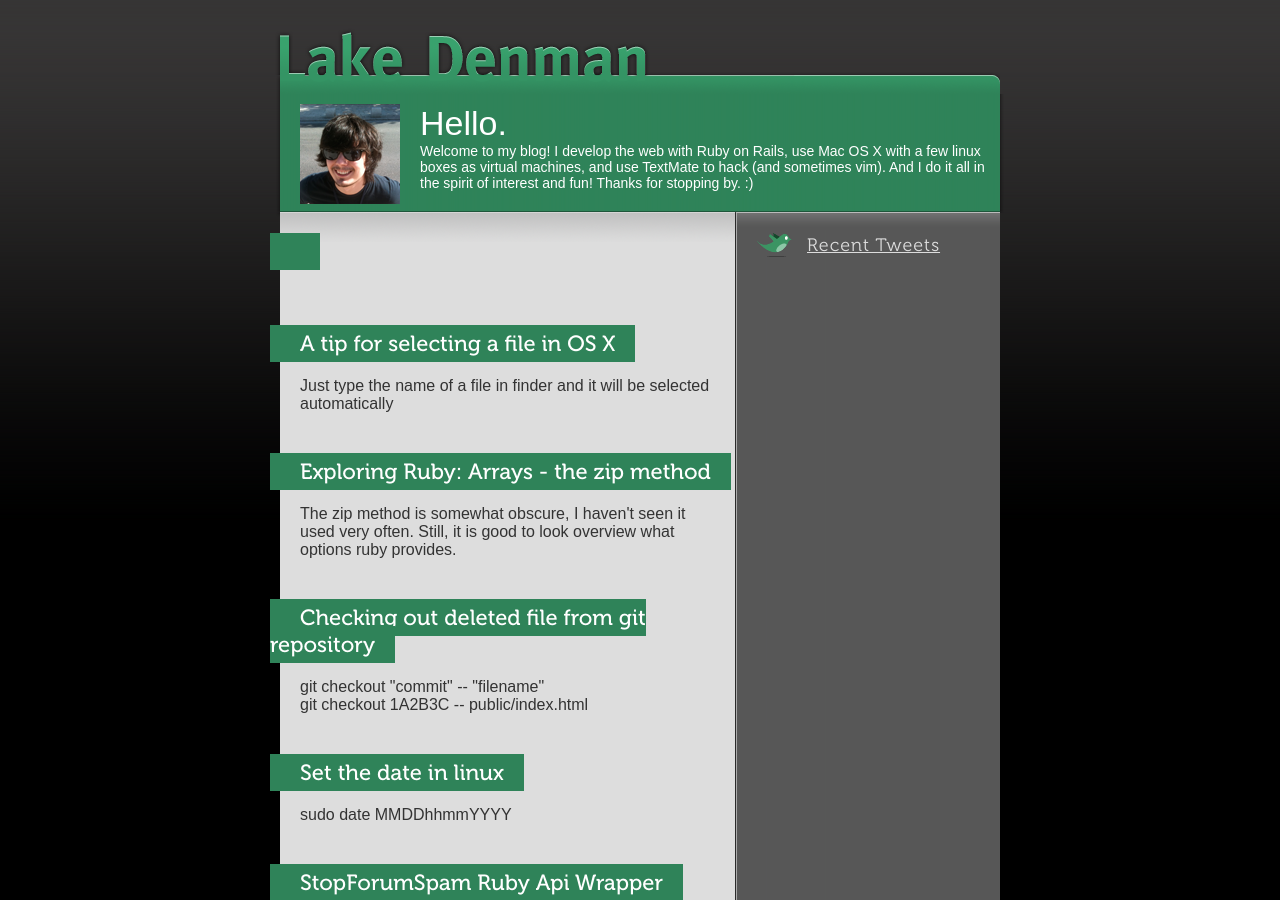
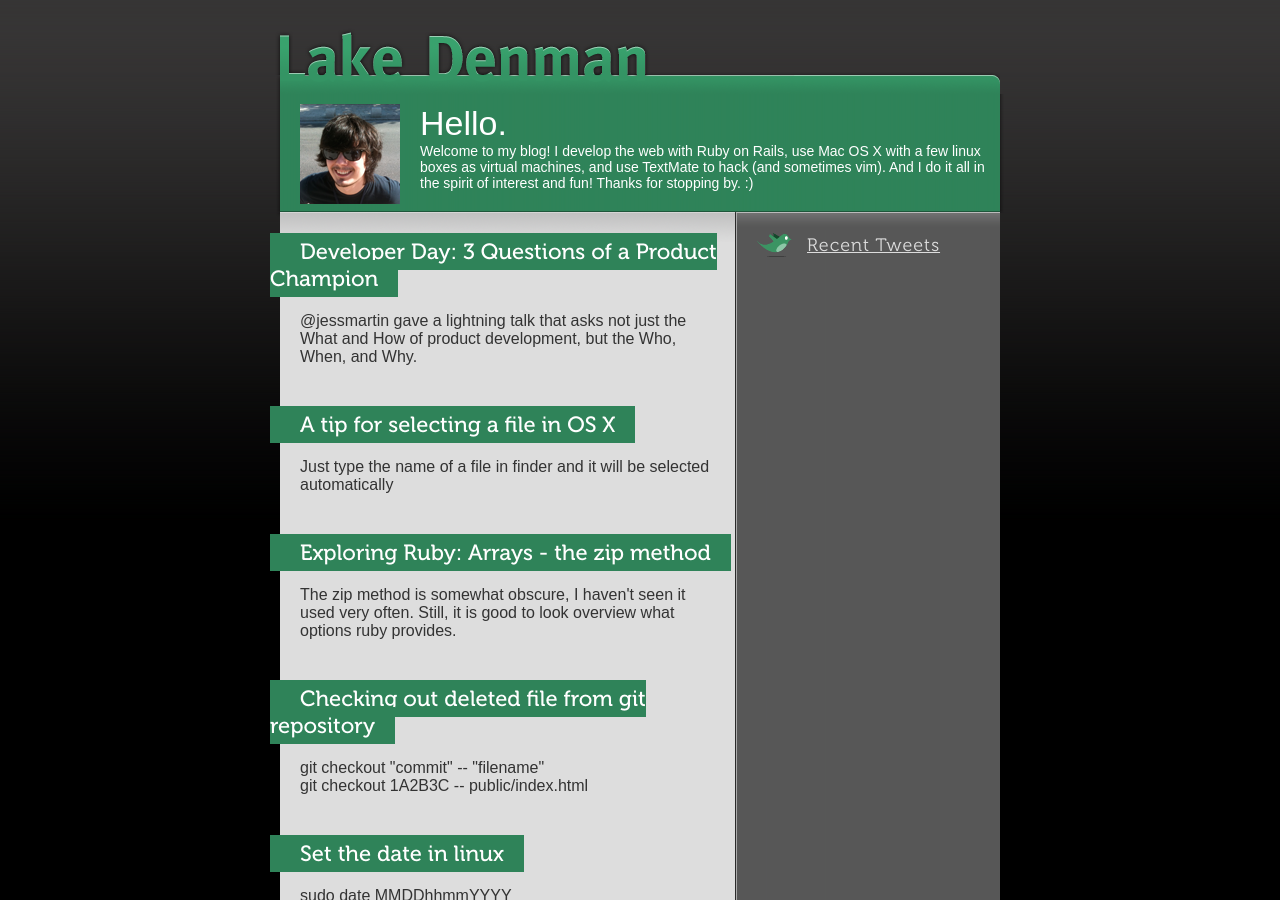
Before and after one commit to trainman419/namniart.com, a Jekyll site: the page built from index.html, in a window 1280 px wide and 900 px high. Built offline with Jekyll 4.4.1, drawn with Linux system fonts in a browser that asks for light colours; part of the change alters nothing that is shown.

Commit message:
update three questions blog post

```diff
--- a/_posts/2010-02-27-three-questions-of-a-product-champion.markdown
+++ b/_posts/2010-02-27-three-questions-of-a-product-champion.markdown
@@ -1,18 +1,17 @@
 ---
 layout: post
-title: Developer Day: 3 Questions of a Product Champion
-excerpt: @jessmartin gave a lightning talk that asks not just the What and How of product development, but the Who, When, and Why.
+title: "Developer Day: 3 Questions of a Product Champion"
+excerpt: "@jessmartin gave a lightning talk that asks not just the What and How of product development, but the Who, When, and Why."
 ---
+We generally tend to ask the _What_ and _How_ questions.
+But, the most important Questions follow:
 
-## 3 Questions of a Product Champion
+**Who** are we building this for?
 
-We generally tend to ask the _What_ and _How_ questions.
+**When** can we release it?
 
-### But, The most important Questions
+  if it's not released, no one's using it.
 
-  * **Who** are we building this for?
-  * **When** can we release it?
-    * if it's not released, no one's using it.
-  * **Why** are we building it?
+**Why** are we building it?
 
-A short, but inspiring lightning talk by @jessmartin.
+You can follow [@jessmartin](http://twitter.com/jessmartin) on twitter.
```
Also changed, not shown: 2 other files.
